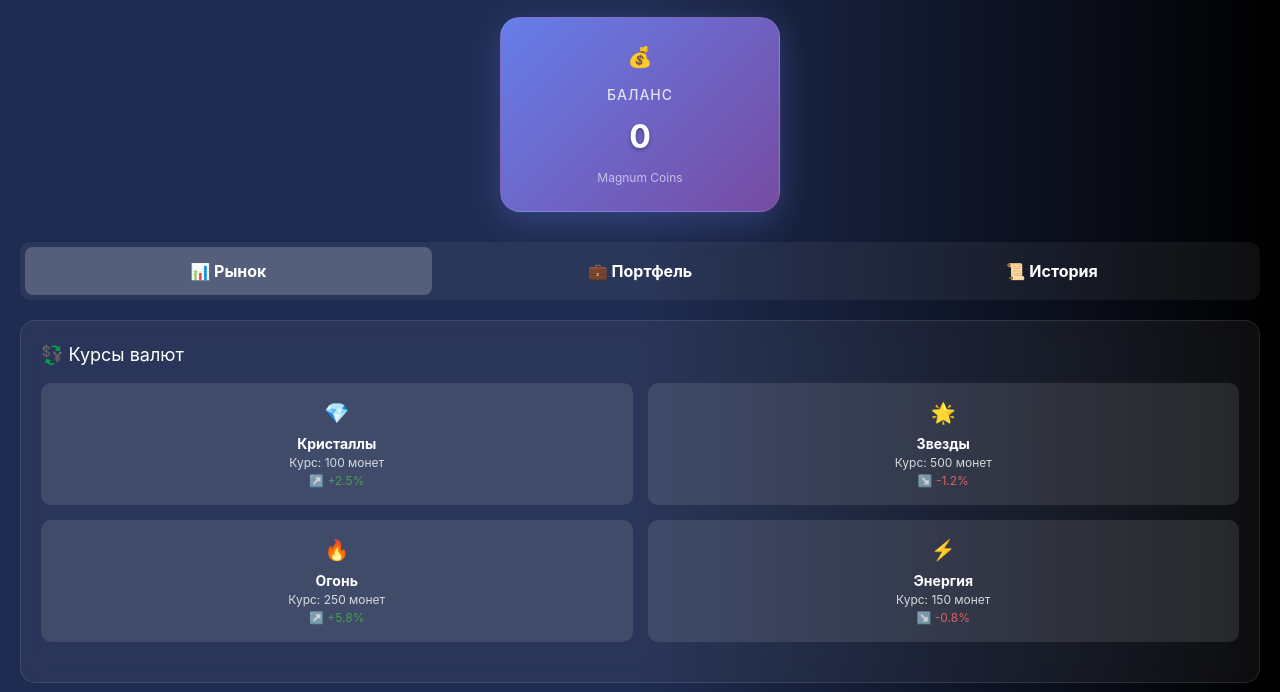
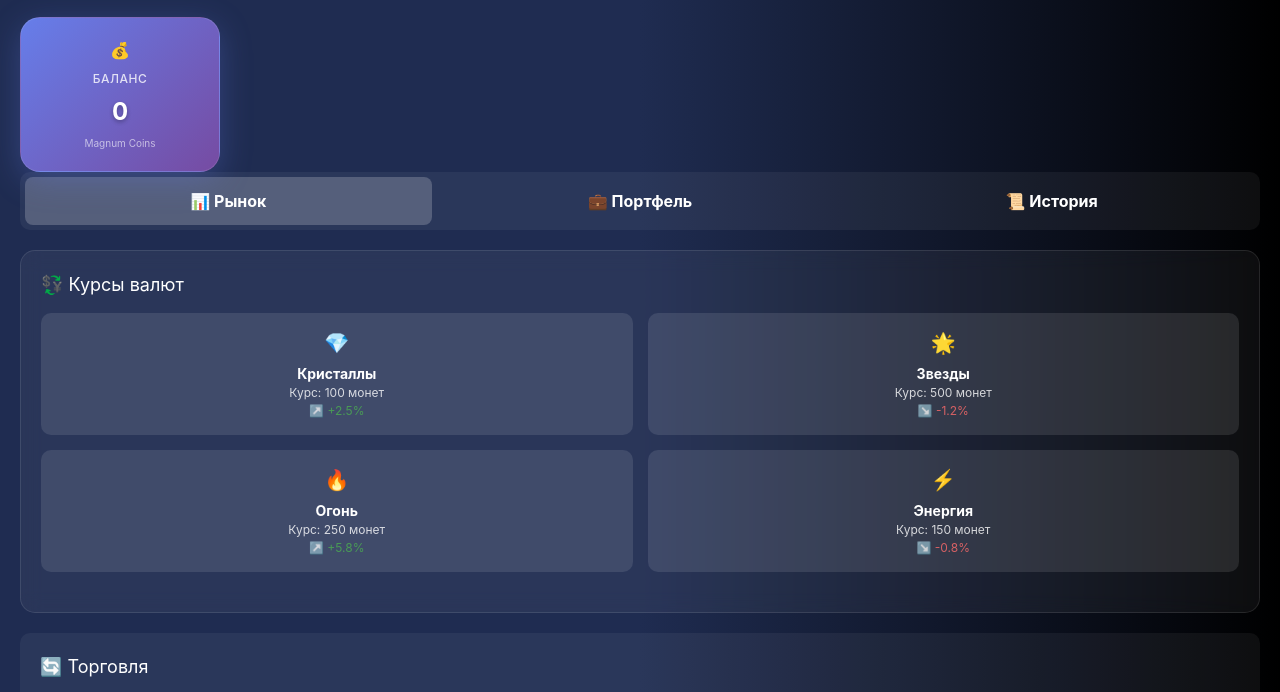
Before and after one commit to Matvienko1710/MagnumTap4.5, a website: page public/exchange.html in a window 1280 px wide. Shown: the part 71-763 px from the top of the page. Drawn offline with nearby package versions, Linux system fonts and the light colour scheme; a script that the page names is missing.

Commit message:
Перемещен блок баланса в верхнюю панель с кнопкой настроек

```diff
--- a/public/exchange.html
+++ b/public/exchange.html
@@ -257,16 +257,16 @@
         .balance-block {
             background: linear-gradient(135deg, #667eea 0%, #764ba2 100%);
             border-radius: 20px;
-            padding: 24px;
-            width: 280px;
+            padding: 20px;
+            width: 200px;
             box-shadow: 0 8px 32px rgba(102, 126, 234, 0.3);
             text-align: center;
             font-family: -apple-system, BlinkMacSystemFont, 'Segoe UI', Roboto, sans-serif;
             border: 1px solid rgba(255, 255, 255, 0.1);
-            margin: 0 auto 30px auto;
             position: relative;
             overflow: hidden;
             backdrop-filter: blur(10px);
+            margin: 0;
         }
 
         .balance-block::before {
@@ -296,23 +296,33 @@
         }
 
         .balance-amount {
-            font-size: 32px;
+            font-size: 24px;
             font-weight: 700;
             color: #ffffff;
             text-shadow: 0 2px 4px rgba(0, 0, 0, 0.3);
-            margin-bottom: 8px;
+            margin-bottom: 6px;
         }
 
         .balance-icon {
-            font-size: 20px;
-            margin-bottom: 12px;
+            font-size: 16px;
+            margin-bottom: 8px;
             display: block;
         }
 
         .balance-subtitle {
-            font-size: 12px;
+            font-size: 10px;
             color: rgba(255, 255, 255, 0.6);
             font-weight: 400;
+        }
+
+        .balance-label {
+            font-size: 12px;
+            color: rgba(255, 255, 255, 0.8);
+            display: block;
+            margin-bottom: 6px;
+            letter-spacing: 0.5px;
+            font-weight: 500;
+            text-transform: uppercase;
         }
     </style>
 </head>
```
Also changed, not shown: public/index.html (+63 -23 lines).
